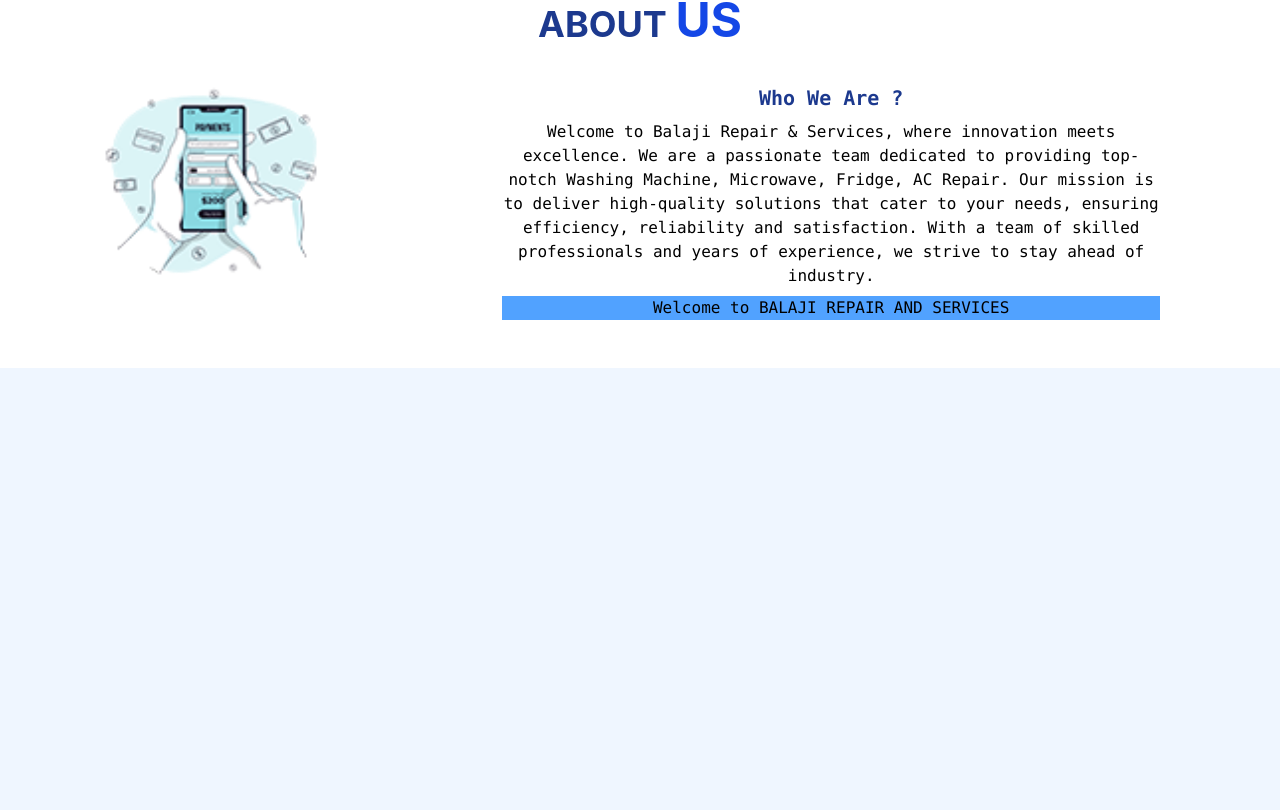
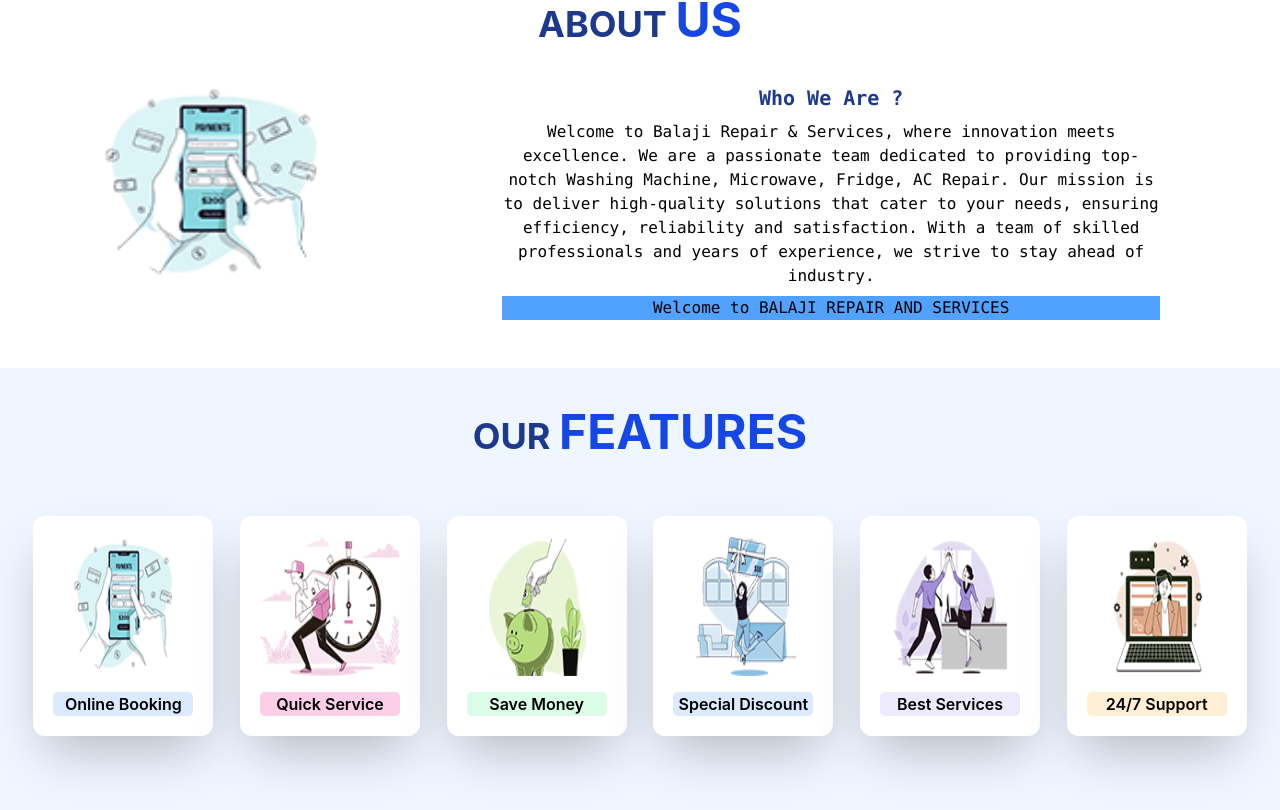
Before and after one commit to anshu-Creates/mern-stack-project, a React app in the folder Frontend/: page / in a window 1280 px wide. Shown: the part 2120-2930 px from the top of the page. Before the commit the page ends 2488 px from the top, so only its background shows below. Built offline with nearby package versions, Linux system fonts and the light colour scheme; the HTML template or start-up script is replaced by a standard one.

Commit message:
Add Features component and Featurecard; update App structure to include Features

```diff
--- a/Frontend/src/App.jsx
+++ b/Frontend/src/App.jsx
@@ -3,6 +3,7 @@
 import Services from './components/Services/Services'
 import Reviews from './components/Reviews/Reviews'
 import About from './components/About/About'
+import Features from './components/Features/Features'
 
 const App = () => {
   return (
@@ -11,6 +12,7 @@
       <Services/>
       <Reviews/>
       <About />
+      <Features/>
     </div>
   )
 }
--- /dev/null
+++ b/Frontend/src/components/Features/Featurecard.jsx
@@ -0,0 +1,12 @@
+import React from 'react'
+
+const Featurecard = (props) => {
+  return (
+    <div className='w-45 bg-white shadow-2xl font-semibold text-center p-5 rounded-xl h-55 flex flex-col justify-between'>
+        <img src={props.img} alt="feature" className='w-full h-35'/>
+        <h4 className={props.color}>{props.title}</h4>
+    </div>
+  )
+}
+
+export default Featurecard
--- /dev/null
+++ b/Frontend/src/components/Features/Features.jsx
@@ -0,0 +1,21 @@
+import React from 'react'
+import Header from '../Header'
+import Featurecard from './Featurecard'
+
+const Features = () => {
+  return (
+    <div className='px-5 py-10'>
+        <Header h1='OUR' h2='FEATURES'/>
+        <div className='flex justify-around pt-5 pb-10'>
+            <Featurecard color='bg-blue-100 rounded-[5px]' img='/src/assets/f1.png' title='Online Booking'/>
+            <Featurecard color='bg-pink-200 rounded-[5px]' img='/src/assets/f2.png' title='Quick Service'/>
+            <Featurecard color='bg-green-100 rounded-[5px]' img='/src/assets/f3.png' title='Save Money'/>
+            <Featurecard color='bg-blue-100 rounded-[5px]' img='/src/assets/f4.png' title='Special Discount'/>
+            <Featurecard color='bg-violet-100 rounded-[5px]' img='/src/assets/f5.png' title='Best Services'/>
+            <Featurecard color='bg-orange-100 rounded-[5px]' img='/src/assets/f6.png' title='24/7 Support'/>
+        </div>
+    </div>
+  )
+}
+
+export default Features
```
